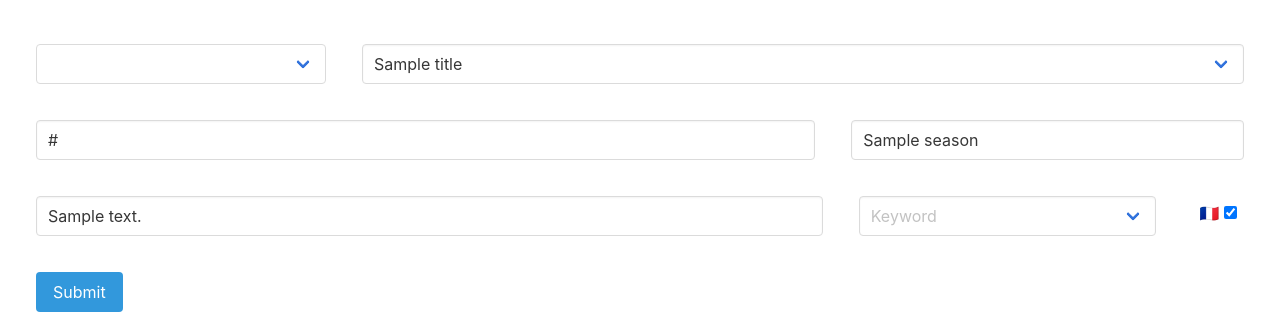
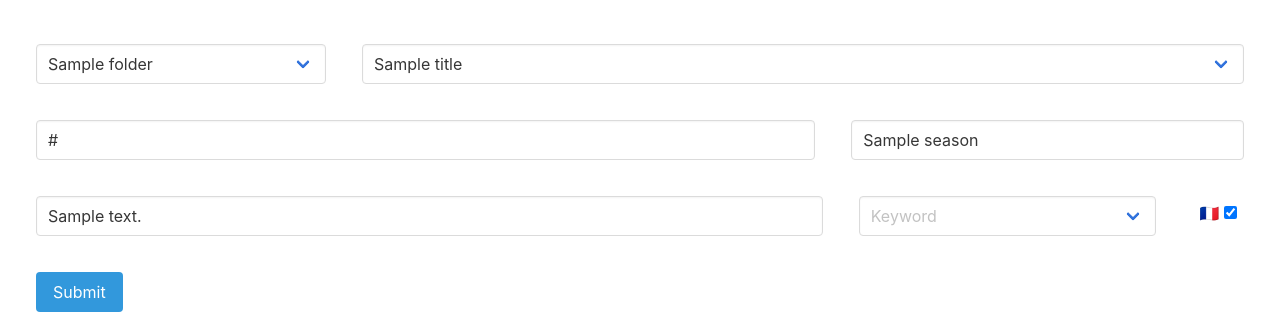
Before and after one commit to xavierxross/PyNyaaTa-Gh-Mirror, a Flask app: template templates/admin/edit.html in a window 1280 px wide. Shown: the part 56-379 px from the top of the page. Run offline with Flask 2, Linux system fonts and the light colour scheme; the template is opened without the code that fills it: values that come from a table or form of the project are taken from there, most other values are stand-ins (such as "Sample title", 1, 10 or a date in 2020); form fields are guessed from the names that the template uses; lists and menus that the app fills with data are empty; parts of the project's set-up code (start-up, migrations or seed data) failed here and were passed over.

Commit message:
Fix title and folder deletion

```diff
--- a/app.py
+++ b/app.py
@@ -112,10 +112,15 @@ def admin():
         link = AnimeLink.query.filter_by(id=form.id.data).first()
         if link:
             title = link.title
+            folder = title.folder
             db.session.delete(link)
+            db.session.commit()
             if not len(title.links):
                 db.session.delete(title)
-            db.session.commit()
+                db.session.commit()
+            if not len(folder.titles):
+                db.session.delete(folder)
+                db.session.commit()
             form.message = '%s (%s) has been successfully deleted' % (title.name, link.season)
         else:
             form._errors = {'id': ['Id %s was not found in the database' % form.id.data]}
@@ -123,18 +128,31 @@ def admin():
     return render_template('admin/list.html', search_form=SearchForm(), folders=folders, action_form=form)
 
 
+def clean_model(obj):
+    for attr in dir(obj):
+        if not attr.startswith('_') and getattr(obj, attr) is None:
+            try:
+                setattr(obj, attr, '')
+            except Exception:
+                pass
+    return obj
+
+
 @app.route('/admin/edit', methods=['GET', 'POST'])
 @app.route('/admin/edit/<int:link_id>', methods=['GET', 'POST'])
 @auth.login_required
 def admin_edit(link_id=None):
-    titles = AnimeTitle.query.all()
+    folders = AnimeFolder.query.all()
     form = EditForm(request.form)
-    form.folder.choices = [(query.id, query.name) for query in AnimeFolder.query.all()]
 
     if form.validate_on_submit():
+        folder = AnimeFolder.query.filter_by(name=form.folder.data).first()
+        folder = folder if folder else AnimeFolder()
+        folder.name = form.folder.data
+        db.session.add(folder)
         title = AnimeTitle.query.filter_by(name=form.name.data).first()
         title = title if title else AnimeTitle()
-        title.folder_id = form.folder.data
+        title.folder_id = folder.id
         title.name = form.name.data
         title.keyword = form.keyword.data.lower() if form.keyword.data else title.keyword
         db.session.add(title)
@@ -153,17 +171,11 @@ def admin_edit(link_id=None):
         link = AnimeLink.query.filter_by(id=link_id).first()
         form.folder.data = link.title.folder.id
     else:
-        link = AnimeLink()
-        for attr in dir(link):
-            if not attr.startswith('_') and getattr(link, attr) is None:
-                try:
-                    setattr(link, attr, '')
-                except Exception:
-                    pass
-        form.folder.choices = [(0, '')] + form.folder.choices
+        link = clean_model(AnimeLink())
+        link.title = clean_model(AnimeTitle())
         link.vf = False
 
-    return render_template('admin/edit.html', search_form=SearchForm(), link=link, titles=titles, action_form=form)
+    return render_template('admin/edit.html', search_form=SearchForm(), link=link, folders=folders, action_form=form)
 
 
 if __name__ == '__main__':
--- a/models.py
+++ b/models.py
@@ -1,5 +1,5 @@
 from flask_wtf import FlaskForm
-from wtforms import BooleanField, HiddenField, SelectField, StringField
+from wtforms import BooleanField, HiddenField, StringField
 from wtforms.fields.html5 import SearchField, URLField
 from wtforms.validators import DataRequired
 
@@ -42,7 +42,7 @@ class DeleteForm(FlaskForm):
 
 class EditForm(FlaskForm):
     id = HiddenField('id')
-    folder = SelectField('folder', validators=[DataRequired()], coerce=int)
+    folder = StringField('folder', validators=[DataRequired()])
     name = StringField('name', validators=[DataRequired()])
     link = URLField('link', validators=[DataRequired()])
     season = StringField('season', validators=[DataRequired()])
--- a/templates/admin/edit.html
+++ b/templates/admin/edit.html
@@ -10,7 +10,13 @@
                 <div class="field column">
                     <div class="control is-expanded">
                         <div class="select is-fullwidth">
-                            {{ action_form.folder }}
+                            {{ action_form.folder(value=link.title.folder.name, list='folders', class='input', placeholder='Folder') }}
+                            <datalist id="folders">
+                                {% for folder in folders %}
+                                    <option {{ 'selected' if folder.id == link.title.folder.id }}
+                                            value="{{ folder.name }}">
+                                {% endfor %}
+                            </datalist>
                         </div>
                     </div>
                 </div>
@@ -20,10 +26,12 @@
                         <div class="select is-fullwidth">
                             {{ action_form.name(value=link.title.name, list='animes', class='input', placeholder='Name') }}
                             <datalist id="animes">
-                                {% for title in titles %}
-                                    <option {{ 'selected' if title.id == link.title.id }}
-                                            data-folder-id="{{ title.folder.id }}" value="{{ title.name }}"
-                                            data-keyword="{{ title.keyword }}">
+                                {% for folder in folders %}
+                                    {% for title in folder.titles %}
+                                        <option {{ 'selected' if title.id == link.title.id }}
+                                                data-folder="{{ title.folder.name }}" value="{{ title.name }}"
+                                                data-keyword="{{ title.keyword }}">
+                                    {% endfor %}
                                 {% endfor %}
                             </datalist>
 
@@ -31,7 +39,7 @@
                                 document.getElementById('name').oninput = function (choice) {
                                     document.getElementById('animes').childNodes.forEach(function (option) {
                                         if (option.value === choice.target.value) {
-                                            document.getElementById('folder').value = option.dataset.folderId;
+                                            document.getElementById('folder').value = option.dataset.folder;
                                             document.getElementById('keyword').value = option.dataset.keyword;
                                         }
                                     });
@@ -72,9 +80,11 @@
                         <div class="select is-fullwidth">
                             {{ action_form.keyword(value=link.title.keyword, list='keywords', class='input', placeholder='Keyword') }}
                             <datalist id="keywords">
-                                {% for title in titles %}
-                                    <option {{ 'selected' if title.keyword == link.title.keyword }}
-                                            value="{{ title.keyword }}">
+                                {% for folder in folders %}
+                                    {% for title in folder.titles %}
+                                        <option {{ 'selected' if title.keyword == link.title.keyword }}
+                                                value="{{ title.keyword }}">
+                                    {% endfor %}
                                 {% endfor %}
                             </datalist>
                         </div>
--- a/templates/admin/list.html
+++ b/templates/admin/list.html
@@ -28,6 +28,7 @@
         <tbody>
 
         {% for folder in folders %}
+            {% if folder.titles|length > 0 %}
                 <th colspan="5" id="{{ folder.name }}">{{ folder.name }}</th>
 
                 {% for title in folder.titles %}
@@ -71,6 +72,7 @@
                         </tr>
                     {% endfor %}
                 {% endfor %}
+            {% endif %}
         {% endfor %}
 
         </tbody>
```
Lines whose indentation alone changed are shown as unchanged.
